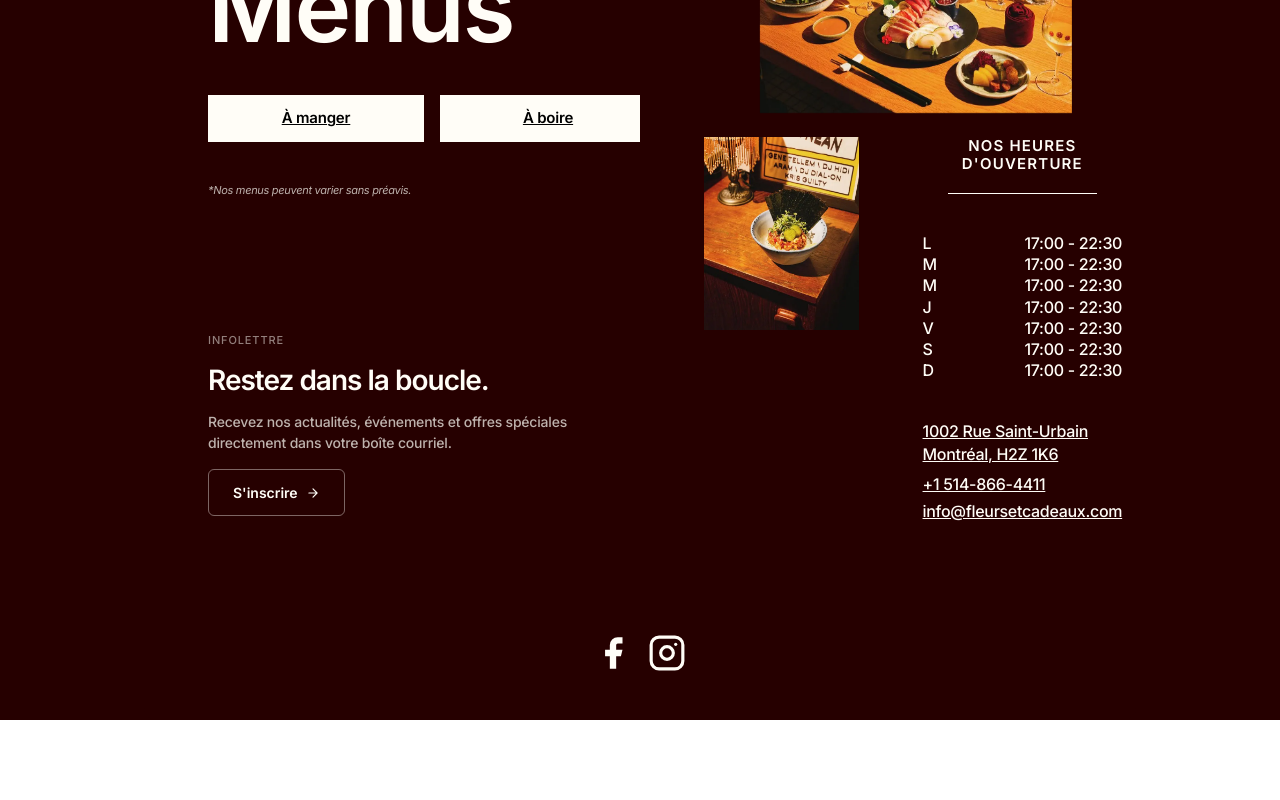
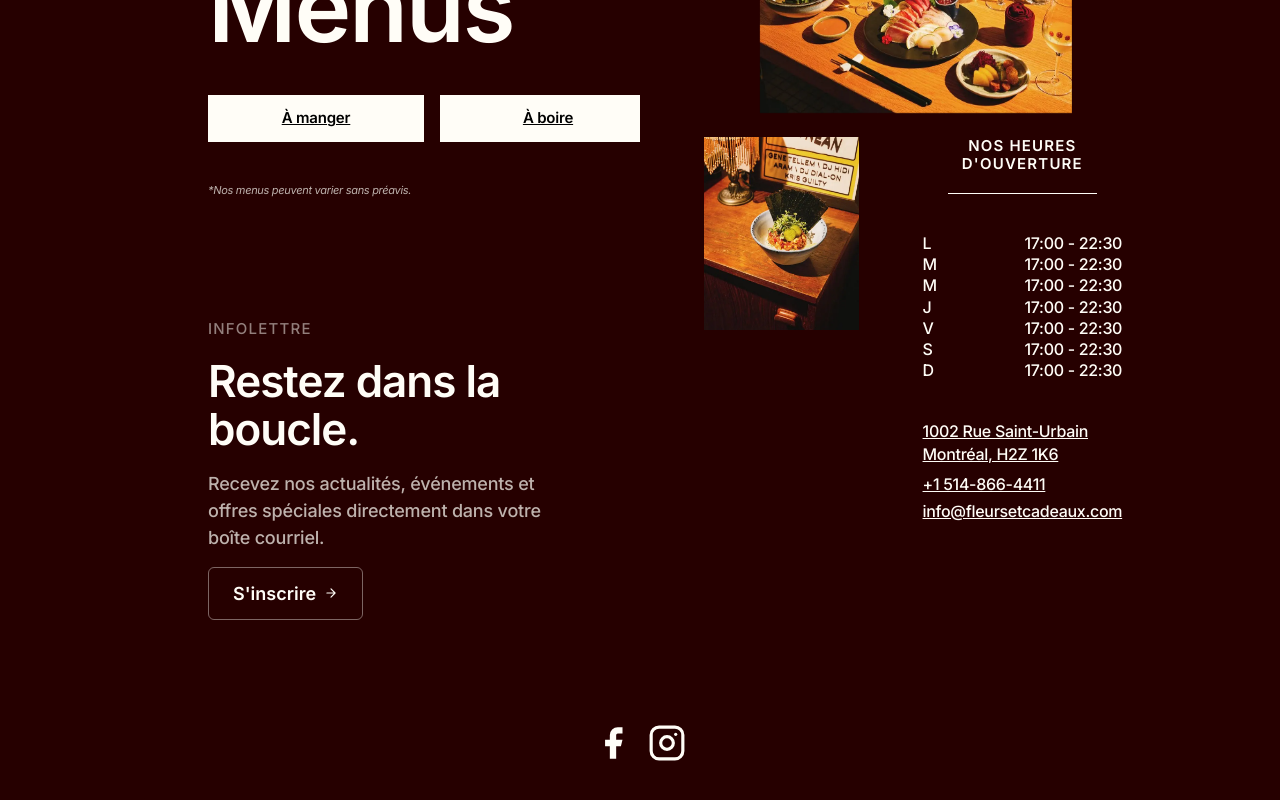
Before and after one commit to LORDOFDIRTYNESS/fleursetcadeaux, a Vue app: page / in a window 1280 px wide. Shown: the part 1310-2110 px from the top of the page. Before the commit the page ends 2030 px from the top, so only its background shows below. Built offline with nearby package versions, Linux system fonts and the light colour scheme.

Commit message:
bigger infolottre section.

```diff
--- a/src/components/sections/InfolettreSection.vue
+++ b/src/components/sections/InfolettreSection.vue
@@ -23,14 +23,14 @@ const t = {
 
 <template>
   <section class="hidden md:flex md:flex-1 md:flex-col md:justify-center bg-[#260000] md:px-8 md:py-10 md:gap-3 lg:px-12 lg:py-12 lg:gap-4 xl:px-16 xl:py-14 xl:gap-4">
-    <span class="font-inter font-medium uppercase tracking-[0.08em] text-[#fffdf7]/50 md:text-[10px] lg:text-[11px]">{{ t[lang].label }}</span>
-    <p class="font-inter font-bold leading-[1.1] tracking-[-1px] text-[#fffdf7] md:text-[20px] lg:text-[24px] xl:text-[28px]">{{ t[lang].heading }}</p>
-    <p class="font-inter font-medium leading-[1.5] tracking-[-0.2px] text-[#fffdf7]/70 md:text-[12px] lg:text-[13px] xl:text-[14px]">{{ t[lang].body }}</p>
+    <span class="font-inter font-medium uppercase tracking-[0.08em] text-[#fffdf7]/50 md:text-[14px] lg:text-[15px]">{{ t[lang].label }}</span>
+    <p class="font-inter font-bold leading-[1.1] tracking-[-1px] text-[#fffdf7] md:text-[32px] lg:text-[38px] xl:text-[44px]">{{ t[lang].heading }}</p>
+    <p class="font-inter font-medium leading-[1.5] tracking-[-0.2px] text-[#fffdf7]/70 md:text-[16px] lg:text-[17px] xl:text-[18px]">{{ t[lang].body }}</p>
     <a
       :href="FORM_URL"
       target="_blank"
       rel="noopener noreferrer"
-      class="flex w-fit items-center gap-2 rounded-md border border-[#fffdf7]/40 font-inter font-semibold text-[#fffdf7] hover:opacity-70 transition-opacity md:px-4 md:py-2 md:text-[12px] lg:px-5 lg:py-2.5 lg:text-[13px] xl:px-6 xl:py-3 xl:text-[14px]"
+      class="flex w-fit items-center gap-2 rounded-md border border-[#fffdf7]/40 font-inter font-semibold text-[#fffdf7] hover:opacity-70 transition-opacity md:px-4 md:py-2 md:text-[16px] lg:px-5 lg:py-2.5 lg:text-[17px] xl:px-6 xl:py-3 xl:text-[18px]"
     >
       {{ t[lang].button }}
       <svg xmlns="http://www.w3.org/2000/svg" width="14" height="14" viewBox="0 0 24 24" fill="none" stroke="currentColor" stroke-width="2" stroke-linecap="round" stroke-linejoin="round">
```
